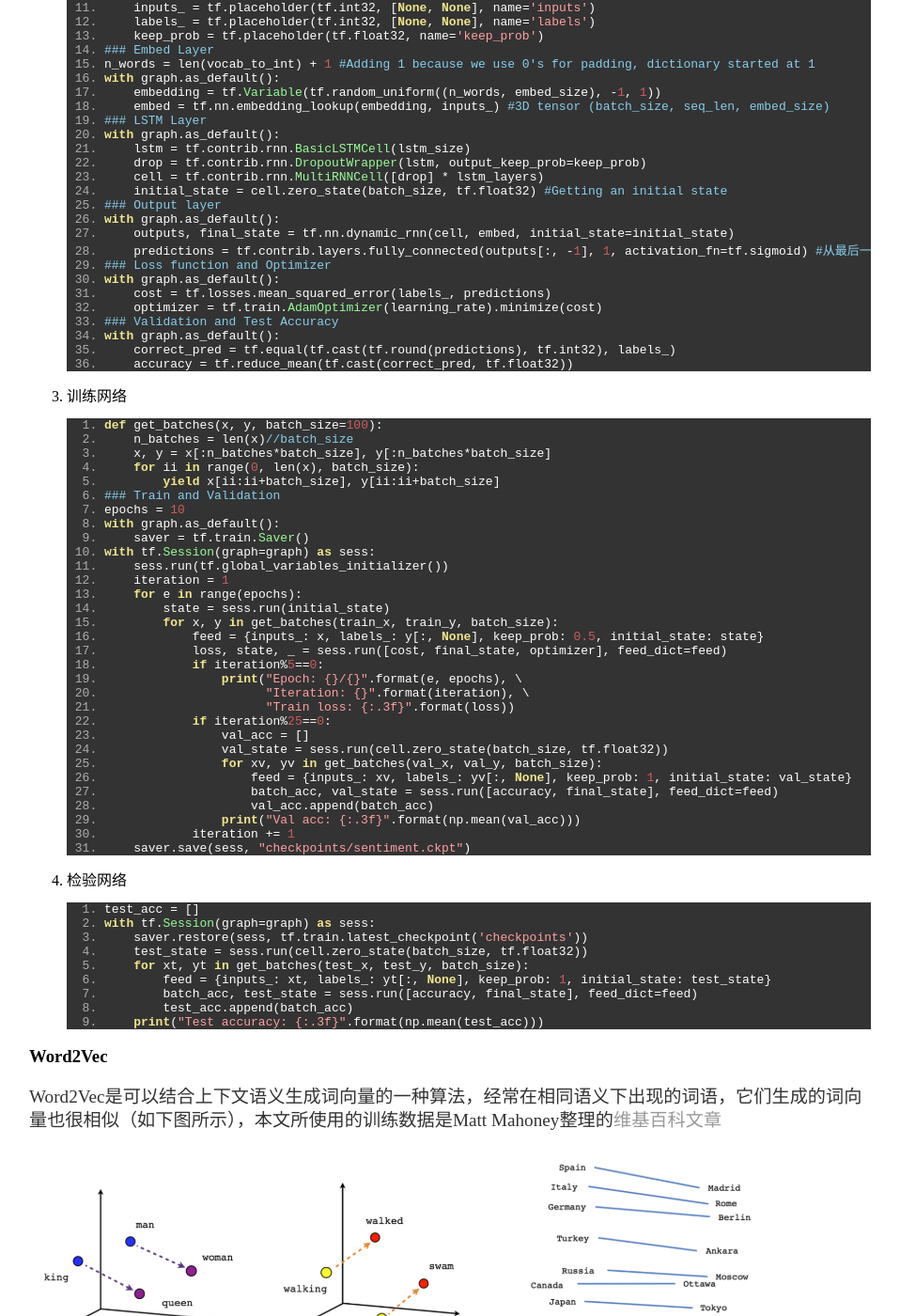
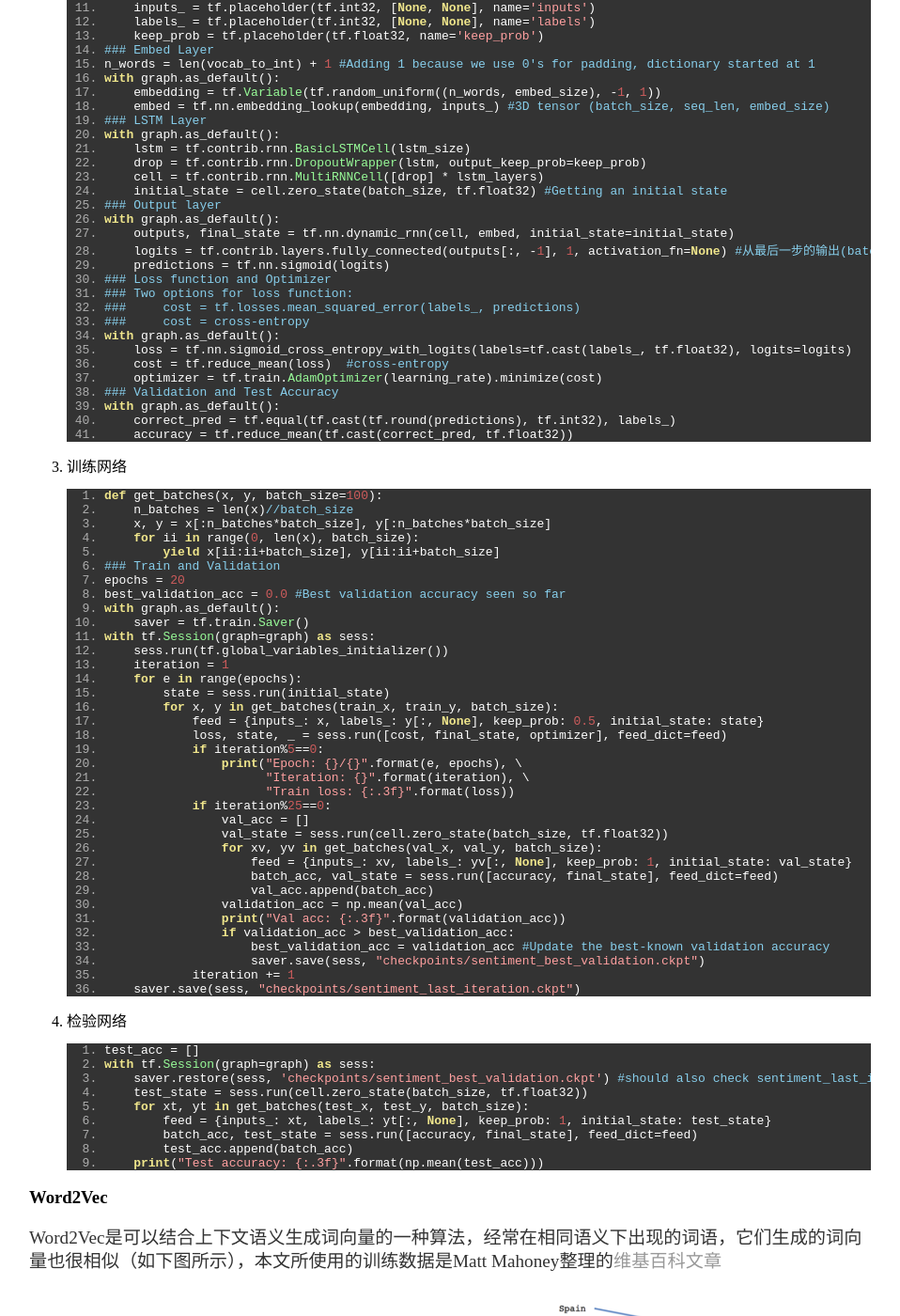
Before and after one commit to sunwenqi10/sunwenqi10.github.io, a Jekyll site: the page built from _posts/2018-11-20-Embedding_and_Word2Vec.md, in a window 1280 px wide and 1400 px high, scrolled down 1762 px. Shown: the whole window at 94% size, without its empty margins (161-1119 px from the left). Built offline with Jekyll 4.4.1, drawn with Linux system fonts in a browser that asks for light colours; comment, search, counter and statistics services are not loaded.

Commit message:
Update 2018-11-20-Embedding_and_Word2Vec.md

````diff
--- a/_posts/2018-11-20-Embedding_and_Word2Vec.md
+++ b/_posts/2018-11-20-Embedding_and_Word2Vec.md
@@ -89,10 +89,15 @@ with graph.as_default():
 ### Output layer
 with graph.as_default():
        outputs, final_state = tf.nn.dynamic_rnn(cell, embed, initial_state=initial_state)
-       predictions = tf.contrib.layers.fully_connected(outputs[:, -1], 1, activation_fn=tf.sigmoid) #从最后一步的输出(batch_size, lstm_size)建立全连接层
+       logits = tf.contrib.layers.fully_connected(outputs[:, -1], 1, activation_fn=None) #从最后一步的输出(batch_size, lstm_size)建立全连接层
+       predictions = tf.nn.sigmoid(logits)
 ### Loss function and Optimizer
+### Two options for loss function:
+###     cost = tf.losses.mean_squared_error(labels_, predictions)
+###     cost = cross-entropy
 with graph.as_default():
-       cost = tf.losses.mean_squared_error(labels_, predictions)
+       loss = tf.nn.sigmoid_cross_entropy_with_logits(labels=tf.cast(labels_, tf.float32), logits=logits)
+       cost = tf.reduce_mean(loss)  #cross-entropy
        optimizer = tf.train.AdamOptimizer(learning_rate).minimize(cost)
 ### Validation and Test Accuracy
 with graph.as_default():
@@ -108,7 +113,8 @@ def get_batches(x, y, batch_size=100):
        for ii in range(0, len(x), batch_size):
            yield x[ii:ii+batch_size], y[ii:ii+batch_size]
 ### Train and Validation
-epochs = 10
+epochs = 20
+best_validation_acc = 0.0 #Best validation accuracy seen so far
 with graph.as_default():
        saver = tf.train.Saver()
 with tf.Session(graph=graph) as sess:
@@ -130,16 +136,20 @@ with tf.Session(graph=graph) as sess:
                        feed = {inputs_: xv, labels_: yv[:, None], keep_prob: 1, initial_state: val_state}
                        batch_acc, val_state = sess.run([accuracy, final_state], feed_dict=feed)
                        val_acc.append(batch_acc)
-                   print("Val acc: {:.3f}".format(np.mean(val_acc)))
+                   validation_acc = np.mean(val_acc)
+                   print("Val acc: {:.3f}".format(validation_acc))
+                   if validation_acc > best_validation_acc:
+                       best_validation_acc = validation_acc #Update the best-known validation accuracy
+                       saver.save(sess, "checkpoints/sentiment_best_validation.ckpt")
                iteration += 1
-       saver.save(sess, "checkpoints/sentiment.ckpt")
+       saver.save(sess, "checkpoints/sentiment_last_iteration.ckpt")
 ```
 
 4. 检验网络
 ```python
 test_acc = []
 with tf.Session(graph=graph) as sess:
-       saver.restore(sess, tf.train.latest_checkpoint('checkpoints'))
+       saver.restore(sess, 'checkpoints/sentiment_best_validation.ckpt') #should also check sentiment_last_iteration.ckpt
        test_state = sess.run(cell.zero_state(batch_size, tf.float32))
        for xt, yt in get_batches(test_x, test_y, batch_size):
            feed = {inputs_: xt, labels_: yt[:, None], keep_prob: 1, initial_state: test_state}
````
